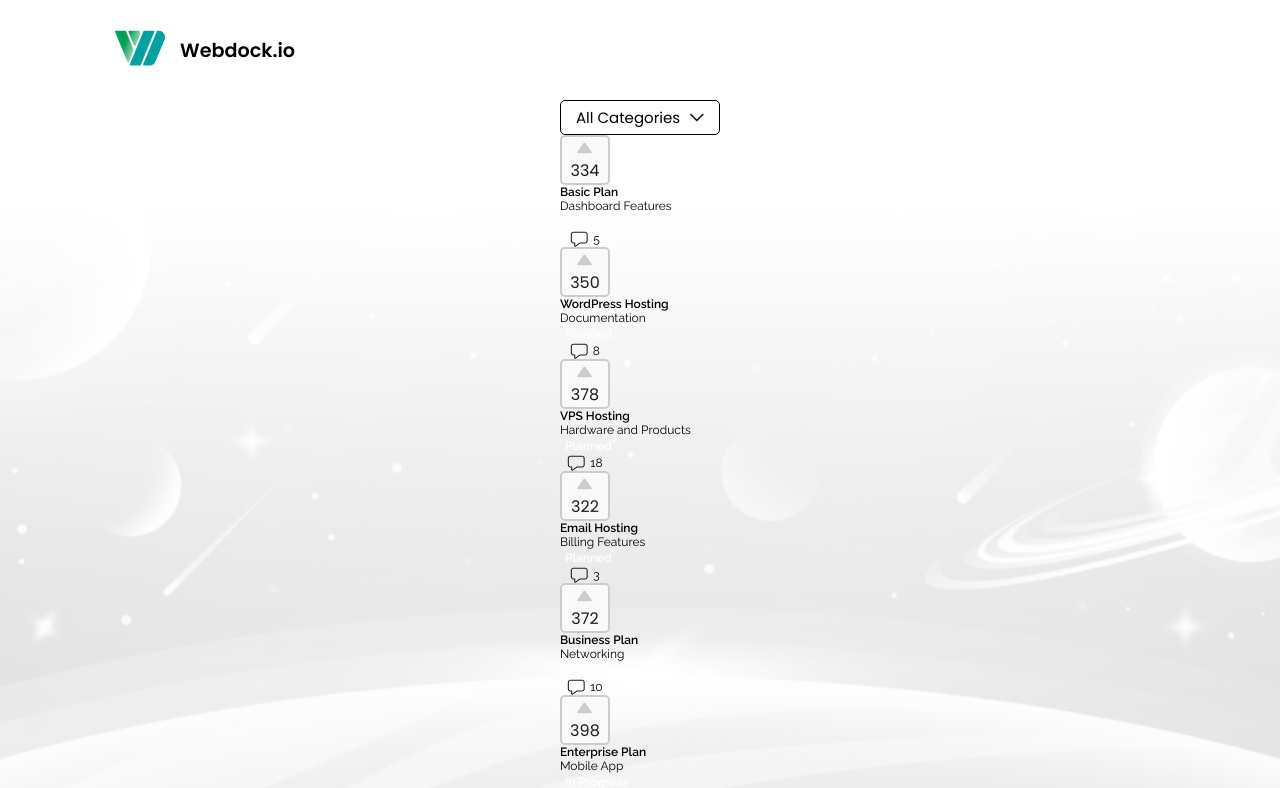
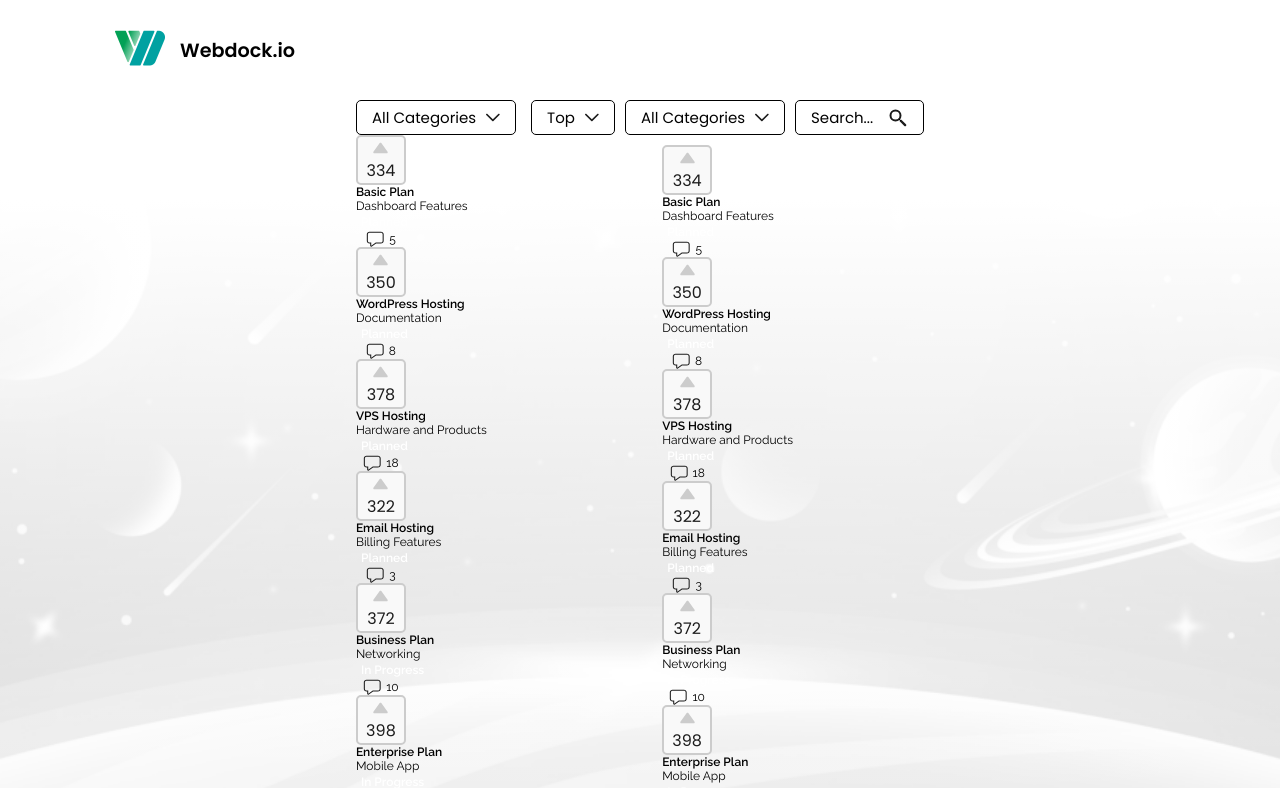
Before and after one commit to soklope/webdock, a React (Vite) app in the folder webdock-app/: page /sort in a window 1280 px wide. Shown: the top 788 px of the page. Built offline with nearby package versions, Linux system fonts and the light colour scheme.

Commit message:
FilterContainer.jsx -Category dropdown finally closes then the close-icon is clicked

```diff
--- a/webdock-app/src/components/SortFunctionAndFilterContainer/FilterContainer/FilterContainer.jsx
+++ b/webdock-app/src/components/SortFunctionAndFilterContainer/FilterContainer/FilterContainer.jsx
@@ -6,7 +6,7 @@ import RoadmapChildren from '../../RoadmapChildren/RoadmapChildren';
 
 export default function FilterContainer() {
   const [isSortDropdownOpen, setSortDropdownOpen] = useState(false);
-  const [selectedSortOption, setSelectedSortOption] = useState('');
+  const [selectedSortOption, setSelectedSortOption] = useState('Top');
   const [dataToSort, setDataToSort] = useState([...plannedArrayDb, ...inProgressArrayDb, ...completeArrayDb]);
   const sortRef = useRef(null);
 
@@ -57,7 +57,7 @@ export default function FilterContainer() {
         setSortDropdownOpen(false);
       }
       if (categoryDropdownRef.current && !categoryDropdownRef.current.contains(event.target)) {
-        setCategoryDropdownOpen(!isSortDropdownOpen);
+        setCategoryDropdownOpen(false);
       }
     }
 
@@ -66,7 +66,7 @@ export default function FilterContainer() {
     return () => {
       document.removeEventListener('click', handleClickOutside);
     };
-  },);
+  }, []);
 
   const toggleSortDropdown = () => {
     setSortDropdownOpen(!isSortDropdownOpen);
@@ -94,16 +94,19 @@ export default function FilterContainer() {
           return b.createdAt - a.createdAt;
         });
         break;
-      default:
-        sortedData = dataToSort;
-    }
+        default:
+          sortedData = dataToSort;
+        }
 
     setDataToSort(sortedData);
   };
+  const sortOptions = ['Trending', 'Top', 'New'];
+
 
   const toggleCategoryDropdown = () => {
     setCategoryDropdownOpen(!isCategoryDropdownOpen);
   };
+
 
   const handleCategoryChange = (category) => {
     if (category === selectedCategory && isCategorySelected) {
@@ -116,9 +119,11 @@ export default function FilterContainer() {
     setCategoryDropdownOpen(false);
   };
 
-  const handleClearCategory = () => {
+  const handleClearCategory = (event) => {
+    event.stopPropagation();
     setSelectedCategory('All Categories');
     setCategorySelected(false);
+    setCategoryDropdownOpen(false);
   };
 
   const handleSearch = () => {
@@ -134,7 +139,6 @@ export default function FilterContainer() {
     return filteredData;
   };
 
-  const sortOptions = ['Trending', 'Top', 'New'];
 
   const categoryOptions = [
     'All Categories',
@@ -175,7 +179,7 @@ export default function FilterContainer() {
           <div className="category-filter-btn-container">
             <button onClick={toggleCategoryDropdown} className={`category-filter-btn ${isCategoryDropdownOpen ? 'active' : ''}`}>
               {selectedCategory}
-              <span className={`category-filter-btn__icon ${isCategorySelected ? 'close-icon' : ''}`} onClick={handleClearCategory}></span>
+              <span className={`category-filter-btn__icon ${isCategorySelected ? 'close-icon' : ''}`} onClick={(event) => handleClearCategory(event)}></span>
             </button>
             {isCategoryDropdownOpen && (
               <div className="category-list">
--- a/webdock-app/src/components/SortFunctionAndFilterContainer/SortFunctionFilterContainer.jsx
+++ b/webdock-app/src/components/SortFunctionAndFilterContainer/SortFunctionFilterContainer.jsx
@@ -2,13 +2,13 @@ import CategoryFilter from './CategoryFilter/CategoryFilter';
 // import SearchFunction from './SearchFunction/SearchFunction';
 // import SortFunction from './SortFunction/SortFunction';'./SortFunction/SortFunction.jsx'
 import '../SortFunctionAndFilterContainer/SortFunctionFilterContainer.scss';
-// import FilterContainer from './FilterContainer/FilterContainer';
+import FilterContainer from './FilterContainer/FilterContainer';
 
 export default function SortFunctionAndFilterContainer() {
     return (
         <div className="sort-function-and-filter-container">
 <CategoryFilter />
-            {/* <FilterContainer />   */}
+            <FilterContainer />
         </div>
     )
 }
```
